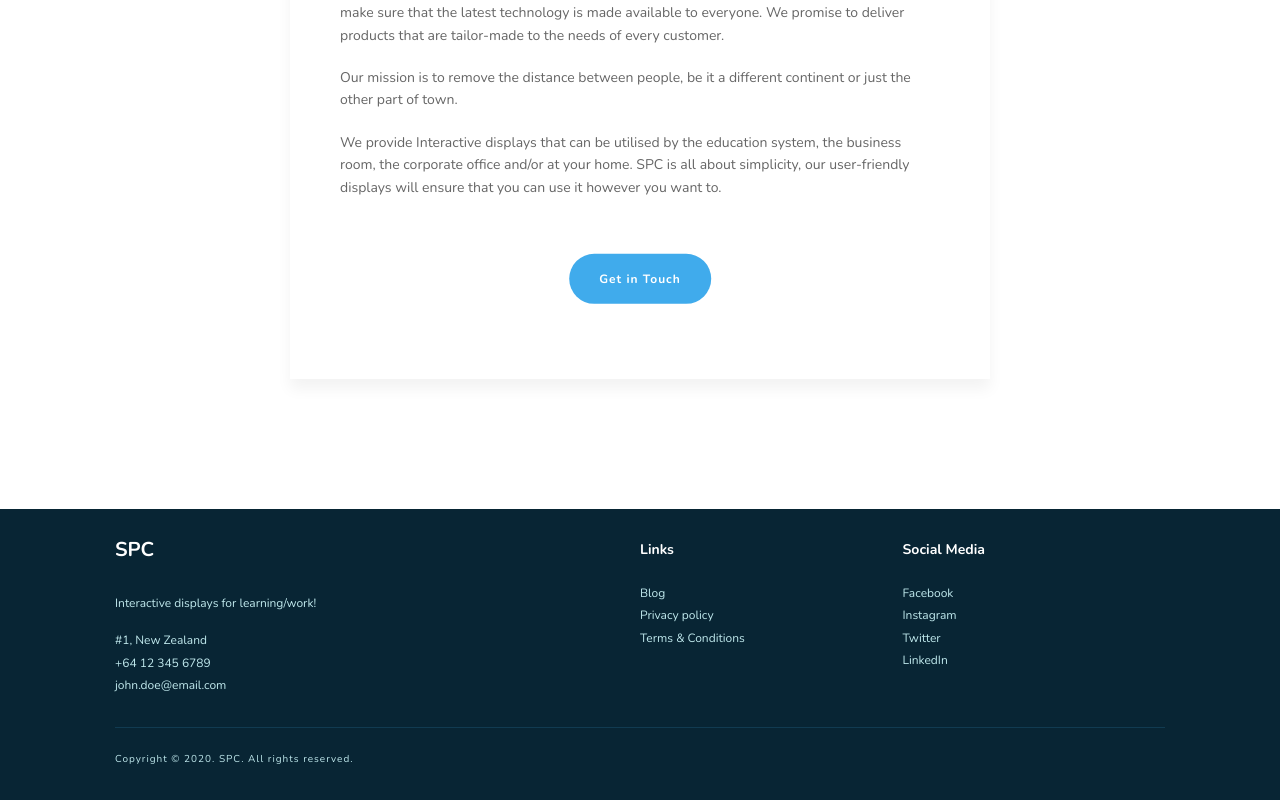
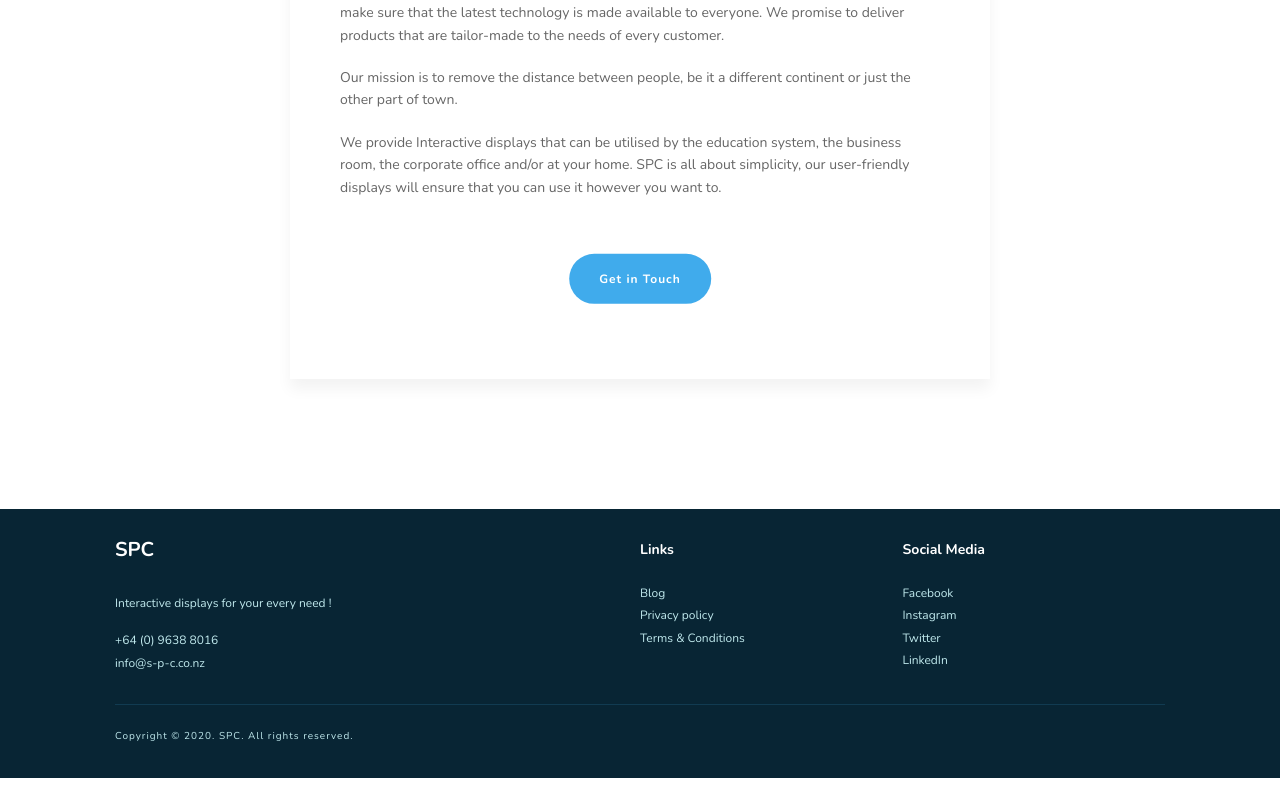
Before and after one commit to raravi/spc-displays, a React (Create React App) app: page /about in a window 1280 px wide. Shown: the part 305-1105 px from the top of the page. After the commit the page ends 1083 px from the top, so only its background shows below. Built offline with nearby package versions, Linux system fonts and the light colour scheme; a web font is replaced by a local one.

Commit message:
Moved owner config to a separate file

```diff
--- a/src/components/AboutUsSection.js
+++ b/src/components/AboutUsSection.js
@@ -1,5 +1,6 @@
 import React from 'react';
 import styles from '../styles/AboutUsSection.module.css';
+import siteConfig from '../config';
 
 const AboutUsSection = () => (
   <>
@@ -23,7 +24,7 @@ const AboutUsSection = () => (
           at your home. SPC is all about simplicity, our user-friendly
           displays will ensure that you can use it however you want to.
         </p>
-        <a type="button" className={styles.aboutSection_button} href="mailto:">Get in Touch</a>
+        <a type="button" className={styles.aboutSection_button} href={`mailto:${siteConfig.email}`}>Get in Touch</a>
       </section>
     </div>
   </>
--- a/src/components/layout/Footer.js
+++ b/src/components/layout/Footer.js
@@ -1,6 +1,7 @@
 /* eslint-disable jsx-a11y/anchor-is-valid */
 import React from 'react';
 import styles from '../../styles/Footer.module.css';
+import siteConfig from '../../config';
 
 const Footer = () => (
   <footer className={styles.footer}>
@@ -9,28 +10,48 @@ const Footer = () => (
         <div className={styles.footerContent_company}>
           <h2 className={styles.footerContent_companyName}>SPC</h2>
           <p className={styles.footerContent_companyDescription}>
-            Interactive displays for learning/work!
+            Interactive displays for your every need !
           </p>
           <p className={styles.footerContent_companyAddress}>
-            #1, New Zealand
-            <br />
-            +64 12 345 6789
-            <br />
-            john.doe@email.com
+            <a className={styles.footerContent_link} href={`tel:${siteConfig.numberToCall}`}>
+              {siteConfig.numberToDisplay}
+            </a>
+            <a
+              className={styles.footerContent_link}
+              href={`mailto:${siteConfig.email}`}
+            >
+              {siteConfig.email}
+            </a>
           </p>
         </div>
         <div className={styles.footerContent_links}>
           <h3 className={styles.footerContent_linksTitle}>Links</h3>
-          <a className={styles.footerContent_link} href="#">Blog</a>
-          <a className={styles.footerContent_link} href="#">Privacy policy</a>
-          <a className={styles.footerContent_link} href="#">Terms & Conditions</a>
+          <a className={styles.footerContent_link} href="#">
+            Blog
+          </a>
+          <a className={styles.footerContent_link} href="#">
+            Privacy policy
+          </a>
+          <a className={styles.footerContent_link} href="#">
+            Terms & Conditions
+          </a>
         </div>
         <div className={styles.footerContent_socialMediaLinks}>
-          <h3 className={styles.footerContent_socialMediaTitle}>Social Media</h3>
-          <a className={styles.footerContent_socialMediaLink} href="#">Facebook</a>
-          <a className={styles.footerContent_socialMediaLink} href="#">Instagram</a>
-          <a className={styles.footerContent_socialMediaLink} href="#">Twitter</a>
-          <a className={styles.footerContent_socialMediaLink} href="#">LinkedIn</a>
+          <h3 className={styles.footerContent_socialMediaTitle}>
+            Social Media
+          </h3>
+          <a className={styles.footerContent_socialMediaLink} href="#">
+            Facebook
+          </a>
+          <a className={styles.footerContent_socialMediaLink} href="#">
+            Instagram
+          </a>
+          <a className={styles.footerContent_socialMediaLink} href="#">
+            Twitter
+          </a>
+          <a className={styles.footerContent_socialMediaLink} href="#">
+            LinkedIn
+          </a>
         </div>
       </div>
       <div className={styles.footerCopyright}>
--- /dev/null
+++ b/src/config/index.js
@@ -0,0 +1,5 @@
+module.exports = {
+  numberToCall: '+64096388016',
+  numberToDisplay: '+64 (0) 9638 8016',
+  email: 'info@s-p-c.co.nz',
+};
```
